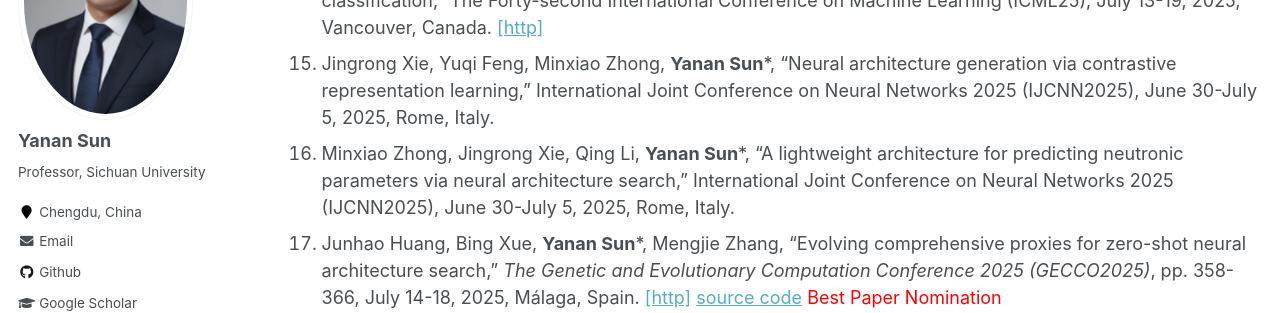
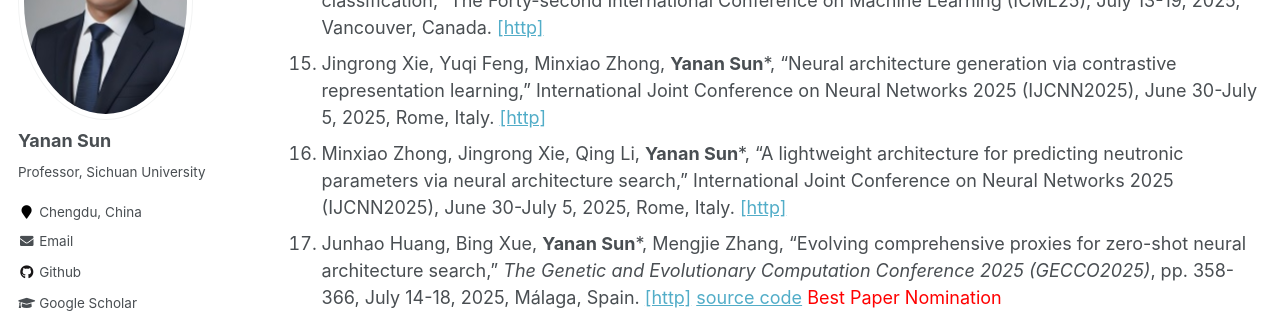
Before and after one commit to yn-sun/yn-sun.github.io, a Jekyll site: the page built from _pages/publications-c.md, in a window 1280 px wide and 900 px high, scrolled down 1245 px. Shown: the part 153-466 px from the top of the window. Built offline with Jekyll 4.4.1, drawn with Linux system fonts in a browser that asks for light colours; comment, search, counter and statistics services are not loaded.

Commit message:
Update publications-c.md

```diff
--- a/_pages/publications-c.md
+++ b/_pages/publications-c.md
@@ -20,8 +20,8 @@ author_profile: true
 12. Jingrong Xie, Han Ji, **Yanan Sun***, "Prior knowledge guided neural architecture generation," The Forty-second International Conference on Machine Learning (ICML25), July 13-19, 2025, Vancouver, Canada. [[http]](https://openreview.net/pdf?id=5QU8dAnLgO) [source code](https://github.com/xjr1909/PG-NAG)
 13. Aojun Lu, Tao Feng, Hangjie Yuan, **Yanan Sun**, "Rethinking the stability-plasticity trade-off in continual learning from an architectural perspective," The Forty-second International Conference on Machine Learning (ICML25), July 13-19, 2025, Vancouver, Canada. [[http]](https://openreview.net/pdf?id=yO95ALeoGw)  [source code](https://github.com/byyx666/Dual-Arch)
 14. Zeqiong Lv, Chao Qian, Yun Liu, Jiahao Fan, **Yanan Sun***, "Runtime analysis of evolutionary NAS for multiclass classification," The Forty-second International Conference on Machine Learning (ICML25), July 13-19, 2025, Vancouver, Canada. [[http]](https://openreview.net/pdf?id=biKDr4cNMQ)
-15. Jingrong Xie, Yuqi Feng, Minxiao Zhong, **Yanan Sun***, "Neural architecture generation via contrastive representation learning," International Joint Conference on Neural Networks 2025 (IJCNN2025), June 30-July 5, 2025, Rome, Italy.
-16. Minxiao Zhong, Jingrong Xie, Qing Li, **Yanan Sun***, "A lightweight architecture for predicting neutronic parameters via neural architecture search," International Joint Conference on Neural Networks 2025 (IJCNN2025), June 30-July 5, 2025, Rome, Italy.
+15. Jingrong Xie, Yuqi Feng, Minxiao Zhong, **Yanan Sun***, "Neural architecture generation via contrastive representation learning," International Joint Conference on Neural Networks 2025 (IJCNN2025), June 30-July 5, 2025, Rome, Italy. [[http]](https://ieeexplore.ieee.org/document/11229050)
+16. Minxiao Zhong, Jingrong Xie, Qing Li, **Yanan Sun***, "A lightweight architecture for predicting neutronic parameters via neural architecture search," International Joint Conference on Neural Networks 2025 (IJCNN2025), June 30-July 5, 2025, Rome, Italy. [[http]](https://ieeexplore.ieee.org/document/11227868)
 17. Junhao Huang, Bing Xue, **Yanan Sun***, Mengjie Zhang, "Evolving comprehensive proxies for zero-shot neural architecture search," <i>The Genetic and Evolutionary Computation Conference 2025 (GECCO2025)</i>, pp. 358-366, July 14-18, 2025, Málaga, Spain. [[http]](https://dl.acm.org/doi/10.1145/3712256.3726315)    [source code](https://github.com/HuangJunh/ECP)  <span style="color: #FF0000">Best Paper Nomination</span>
 18. Fergal Stapleton, Daniel Garcia Nunez, **Yanan Sun**, Edgar Galvan, "Surrogate-assisted evolution for efficient multi-branch connection design in deep neural networks," <i>The Genetic and Evolutionary Computation Conference 2025 (GECCO2025)</i>, pp. 358-366, July 14-18, 2025, Málaga, Spain. [[http]](https://dl.acm.org/doi/10.1145/3712255.3726649)
 19. Yuqi Feng, Yuwei Ou, Jiahao Fan, **Yanan Sun***, "Zero-cost proxy for adversarial robustness evaluation" The 13rd International Conference on Learning Representations (ICLR2025), April 24-28, 2025, Singapore. [[http]](https://openreview.net/forum?id=zHf7hOfeer)  [source code](https://anonymous.4open.science/r/ZCP-05B6)
```
